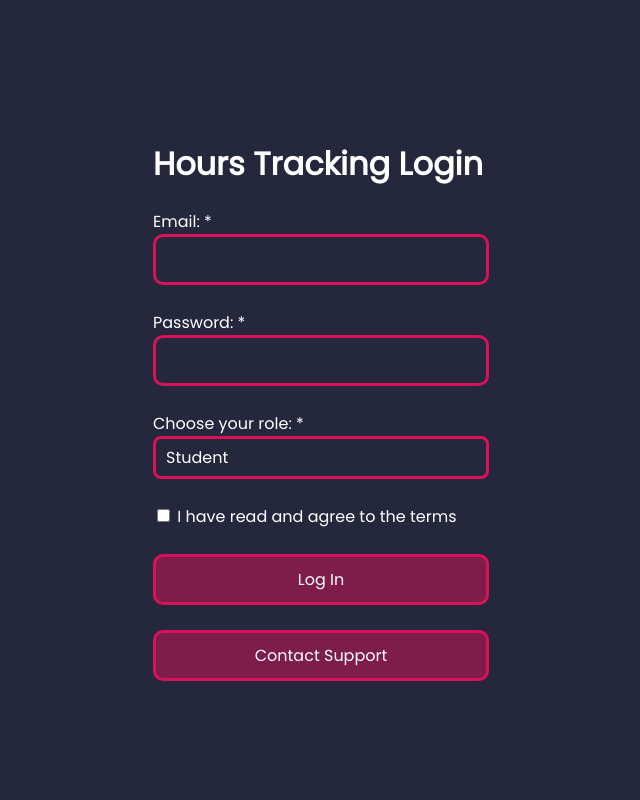
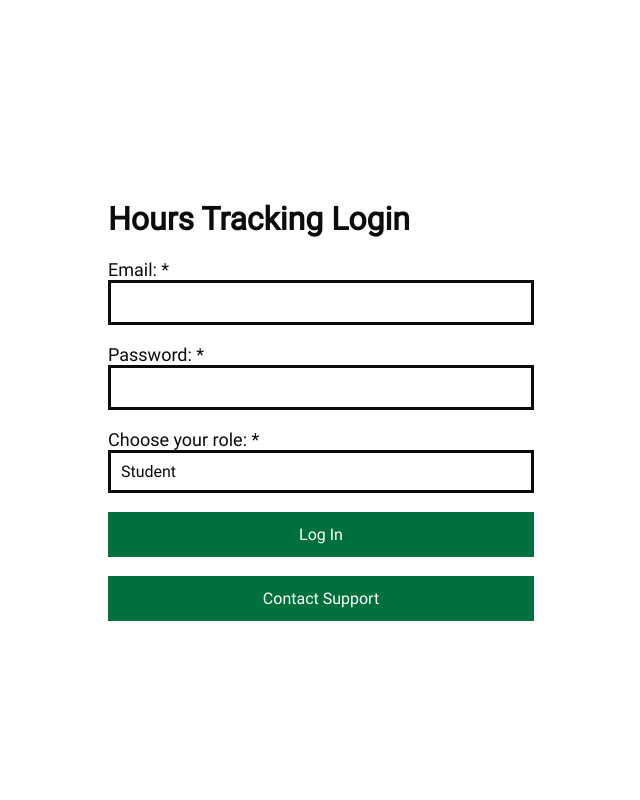
Before and after one commit to SilentSmeary/hours-tracking, a PHP site: page /index.html in a window 1280 px wide. Shown: the whole page, without its empty margins (319-959 px from the left). Run offline with PHP 8.4, Linux system fonts and the light colour scheme.

Commit message:
Changed font removed unused features

```diff
--- a/assets/style/style.css
+++ b/assets/style/style.css
@@ -1,30 +1,33 @@
 @font-face {
-    font-family: Poppins-Regular;
-    src: url(../fonts/Poppins-Regular.otf);
+    font-family: Roboto;
+    src: url(../fonts/Roboto-Regular.ttf);
 }
 
 *{
-    font-family: Poppins-Regular, serif;
+    font-family: Roboto;
 }
 
 .home{
-    background: #25283D;
+    background: #ffffff;
     margin: 0;
     height: 100vh;
     display: flex;
     justify-content: center; /* Centers horizontally */
     align-items: center;    /* Centers vertically */
-    color: white;
+    color: #0b0c0c;
 }
 
 .firstname{
     padding: 10px;
     background: transparent;
-    border: solid #D81159;
-    border-radius: 10px;
-    width: 310px;
-    color: white;
+    border: solid #0b0c0c;
+    width: 400px;
+    color: #0b0c0c;
     font-size: 16px;
+}
+
+.firstname:focus {
+    outline: 3px solid #ffdd00; /* Add yellow outline when focused */
 }
 
 
@@ -34,15 +37,14 @@ select {
     -moz-appearance: none;
 
     background-color: transparent;
-    border: solid #D81159;
-    border-radius: 8px;
+    border: solid #0b0c0c;
     padding: 10px;
     font-size: 16px;
-    color: white;
+    color: #0b0c0c;
     width: 100%;
     cursor: pointer;
     outline: none;
-    font-family: Poppins-Regular;
+    font-family: Roboto;
 }
 
 select::after {
@@ -55,11 +57,12 @@ select::after {
 }
 
 select:focus {
-    border-color: #D81159;
+    border-color: #0b0c0c;
+    outline: 3px solid #ffdd00; /* Add yellow outline when focused */
 }
 
 select option {
-    font-family: Poppins-Regular;
+    font-family: Roboto;
     background-color: white;
     color: #333;
     font-size: 16px;
@@ -68,15 +71,17 @@ select option {
 
 .submit{
     cursor: pointer;
-    font-family: Poppins-Regular;
+    font-family: Roboto;
     padding: 10px;
     font-size: 16px;
     width: 100%;
-    border-radius: 10px;
-    background: rgba(216, 17, 89, 0.50);
-    border: #D81159 solid;
+    background: #00703c;
+    border: #00703c solid;
     color: white;
+}
 
+.submit:hover {
+    background-color: #004a27; /* Darker green on hover */
 }
 
 .confirm_tc{
@@ -89,19 +94,22 @@ select option {
 }
 
 .create_log{
-    background: rgba(216, 17, 89, 0.50);
+    background: #00703c;
     padding: 10px;
-    border: solid #D81159;
-    border-radius: 10px;
+    border: solid #00703c;
     margin-right: 10px;
-    font-family: Poppins-Regular;
+    font-family: Roboto;
+}
+
+.create_log:hover {
+    background-color: #004a27; /* Darker green on hover */
 }
 
 .create_log_a{
     text-decoration: none;
     color: white;
     font-size: 16px;
-    font-family: Poppins-Regular;
+    font-family: Roboto;
 }
 
 /* General Table Styles */
@@ -155,12 +163,20 @@ select option {
 }
 
 .contact_support{
-    font-family: Poppins-Regular;
+    font-family: Roboto;
     padding: 10px;
     font-size: 16px;
     width: 100%;
-    border-radius: 10px;
-    background: rgba(216, 17, 89, 0.50);
-    border: #D81159 solid;
+    background: #00703c;
+    border: solid #00703c;
     color: white;
+
 }
+
+.contact_support:hover {
+    background-color: #004a27; /* Darker green on hover */
+}
+
+label{
+    font-size: 18px;
+}
--- a/index.html
+++ b/index.html
@@ -26,9 +26,6 @@
             <option value="business_admin">Business Admin</option>
         </select>
         <br><br>
-        <input class="confirm_tc" id="confirm_tc" type="checkbox" required>
-        <label for="confirm_tc" >I have read and agree to the terms</label>
-        <br><br>
         <input class="submit" type="submit" value="Log In">
     </form>
     <br>
```
Also changed, not shown: assets/fonts/Poppins-Regular.otf (deleted), assets/fonts/Roboto-Regular.ttf (added).
